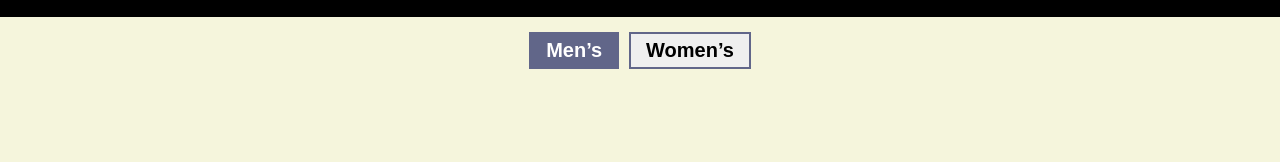
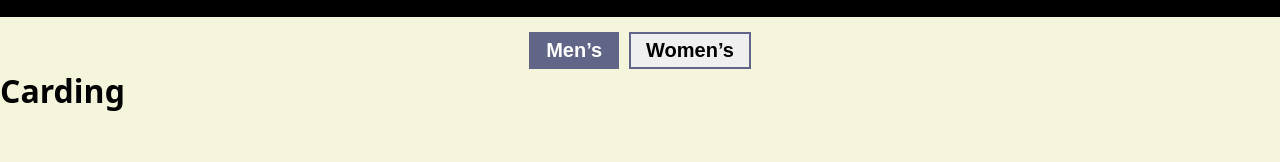
Before and after one commit to Hossam-Allam/online-store, a React (Vite) app: page /shop in a window 1280 px wide. Shown: the part 241-403 px from the top of the page. Built offline with nearby package versions, Linux system fonts and the light colour scheme.

Commit message:
new card component

```diff
--- a/src/Shop.jsx
+++ b/src/Shop.jsx
@@ -1,6 +1,7 @@
 import Header from "./components/Header"
 import Footer from "./components/Footer"
 import { useState, useEffect } from "react"
+import Card from "./components/Card"
 
 function Shop() {
     const [category, setCategory] = useState("men")
@@ -36,6 +37,10 @@ function Shop() {
                         <div className="ring three"></div>
                     </button>
                 </div>
+
+                <div className="items">
+                    <Card />
+                </div>
             </div>
             <Footer />
         </>
--- /dev/null
+++ b/src/components/Card.jsx
@@ -0,0 +1,9 @@
+function Card() {
+    return (
+        <div className="card">
+            <h1>Carding</h1>
+        </div>
+    )
+}
+
+export default Card
```
